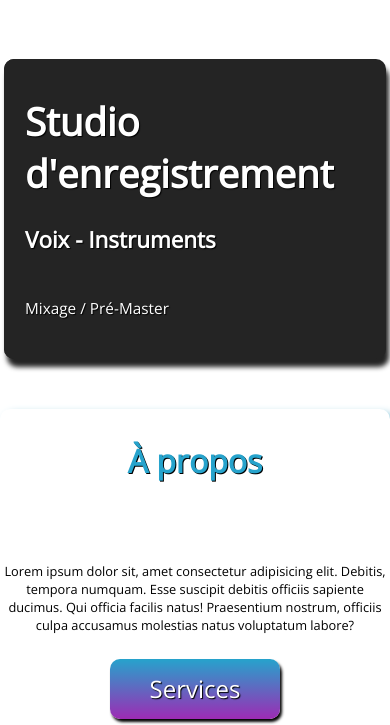
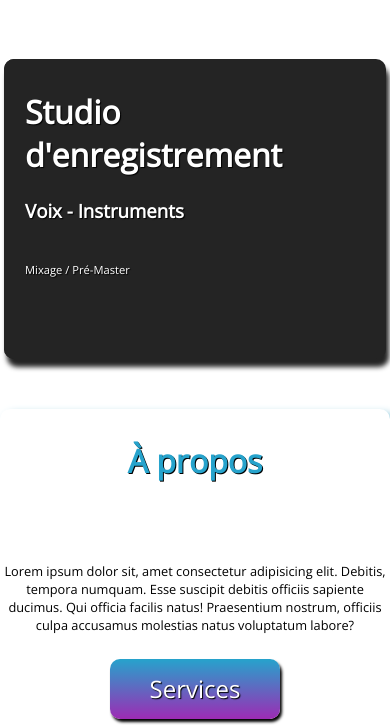
Before and after one commit to AVillaume/NoFuture_RecordingStudio, a plain HTML site: page index.html in a window 390 px wide. Shown: the part 121-846 px from the top of the page. Drawn offline with nearby package versions, Linux system fonts and the light colour scheme.

Commit message:
lil'change

```diff
--- a/style.scss
+++ b/style.scss
@@ -293,10 +293,10 @@ footer {
         padding: 10px 15px;
         margin-left: 10px;
         color: #FFF;
-        font-size: 1.2em;
+        font-size: 1em;
         text-shadow: 1px 1px 1px #000;
         & p {
-            font-size: 0.8em;
+            font-size: 0.7em;
             padding-top: 20px;
         }
     }
```
Also changed, not shown: style.css, 1 other file.
